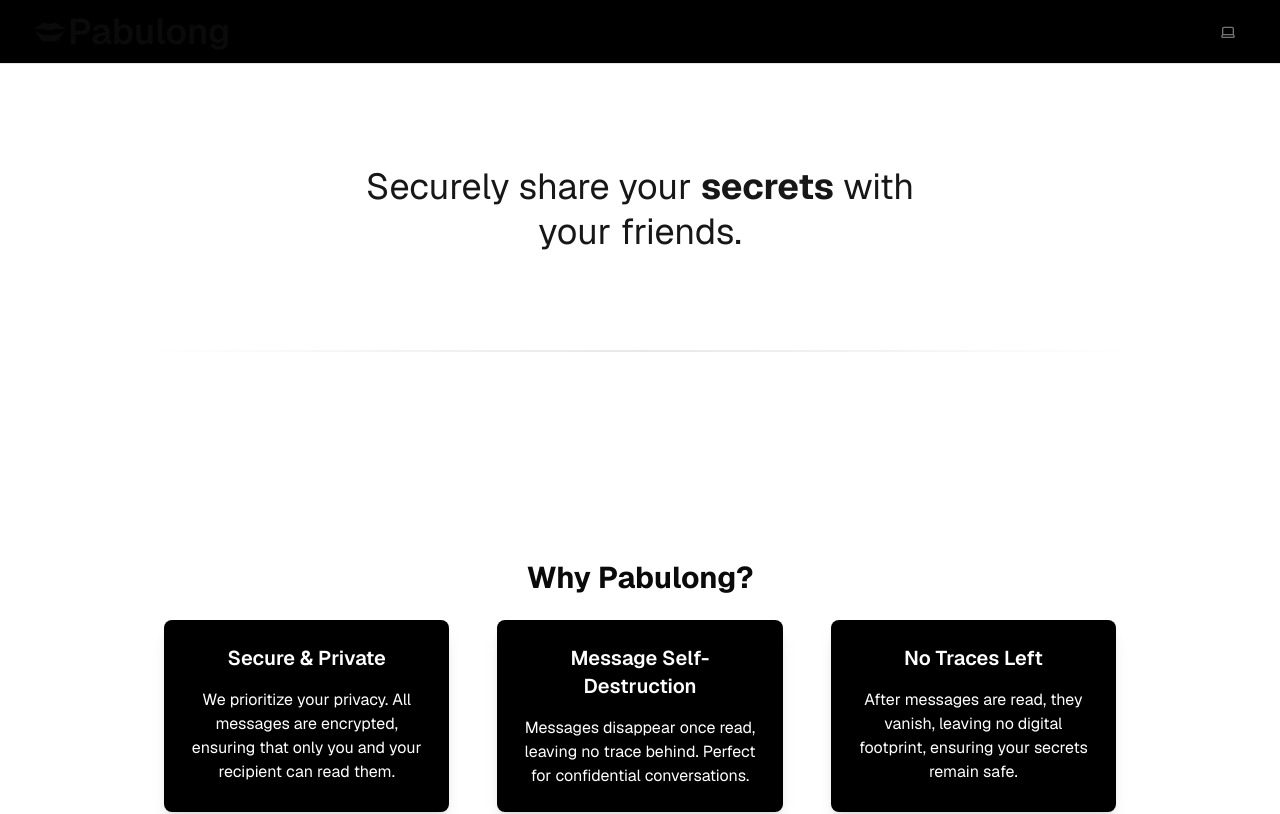
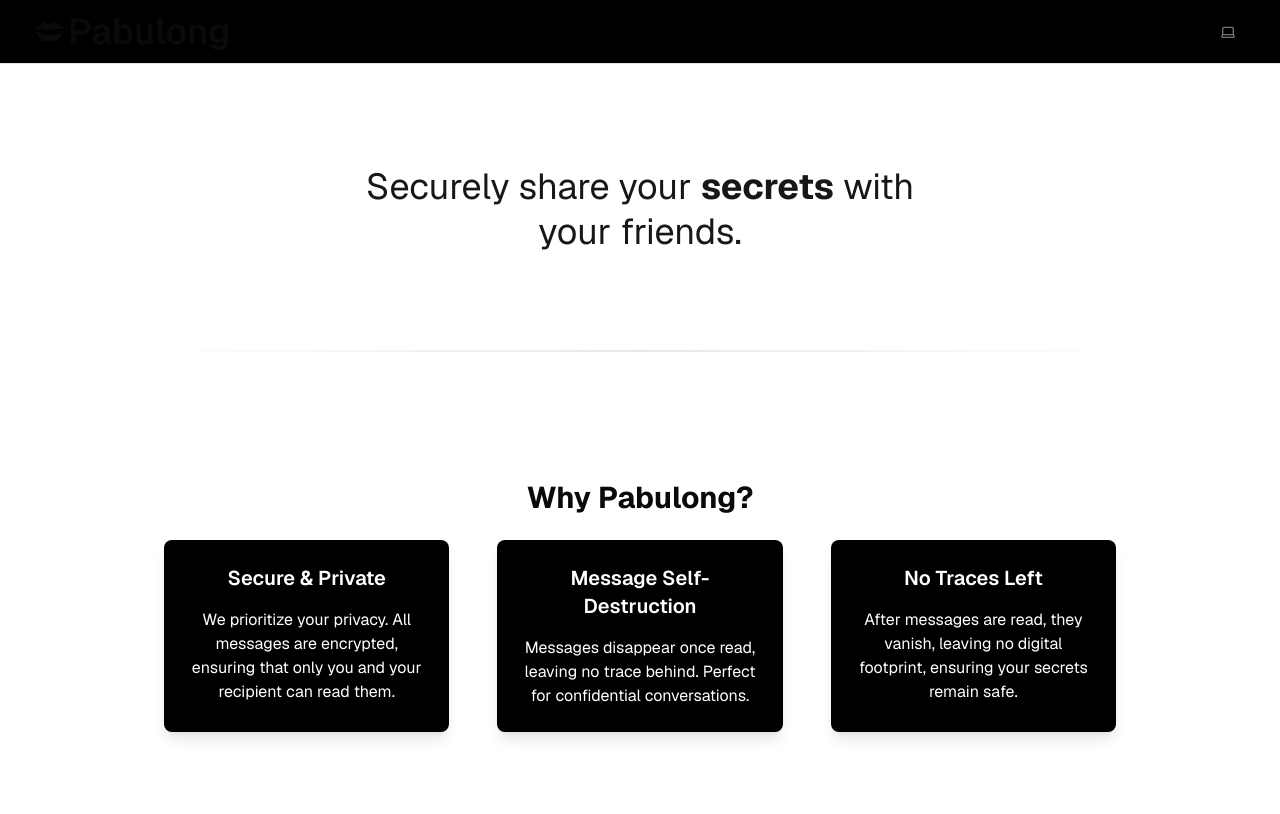
Before and after one commit to jerwintuchi/pabulong, a Next.js app: page / in a window 1280 px wide. Shown: the top 814 px of the page. Built offline with nearby package versions, Linux system fonts and the light colour scheme.

Commit message:
ui styled the header

```diff
--- a/app/layout.tsx
+++ b/app/layout.tsx
@@ -39,7 +39,7 @@
               <Header />
 
               {/* Main Content */}
-              <div className="flex flex-col gap-20 max-w-5xl p-5">
+              <div className="flex flex-col max-w-5xl p-5">
                 {children}
               </div>
             </div>
--- a/components/Header.tsx
+++ b/components/Header.tsx
@@ -8,7 +8,7 @@
 7
 export default function Header() {
     return (
-        <div className="sticky bg-black top-0 z-50 flex-1 w-full flex flex-col gap-20 items-center">
+        <div className="sticky bg-black top-0 z-50 w-full">
             {/* Navigation Bar */}
             <div className="w-full border-b flex flex-row items-center h-16 px-8">
                 <GiLips size={36} />
```
